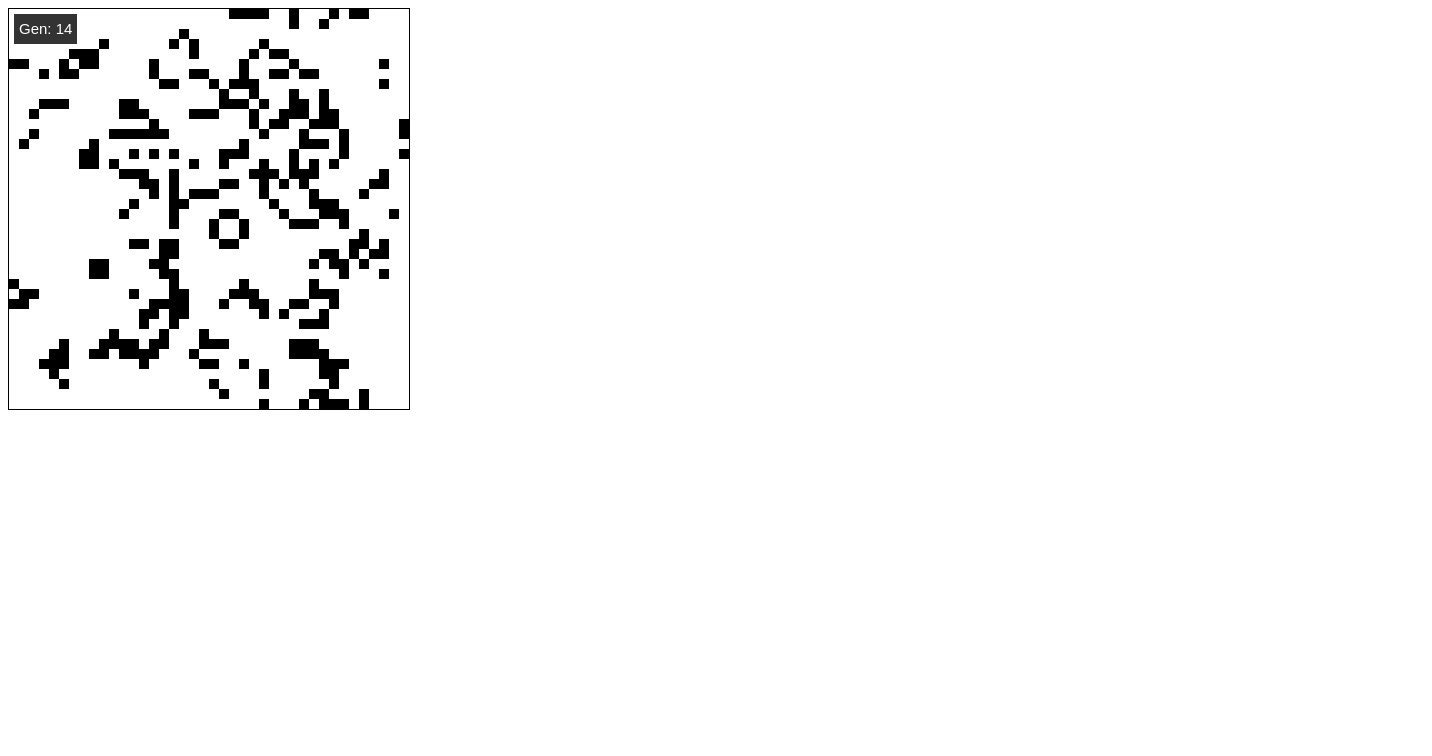
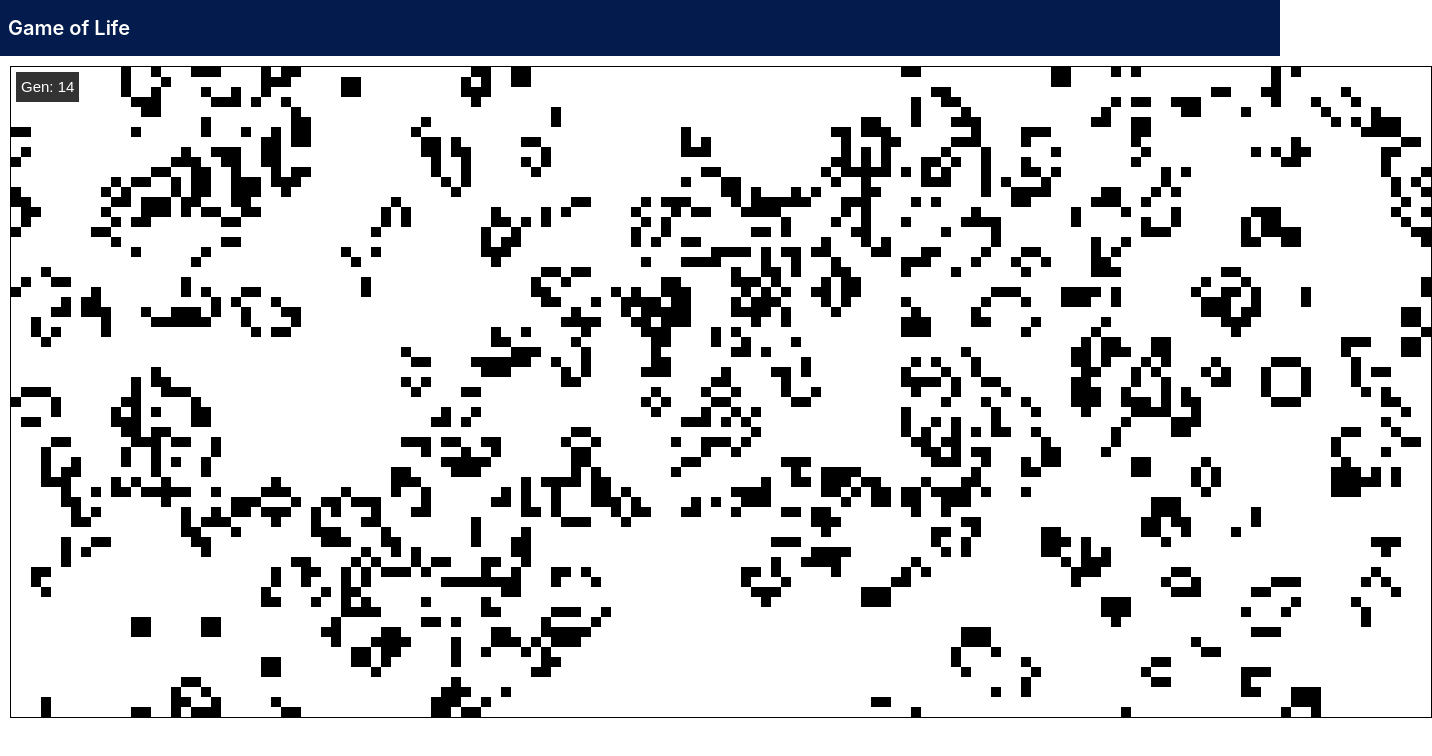
Before and after one commit to MirandaCalls/GameOfLifeJS, a website with bundled scripts: page index.html in a window 1280 px wide. Shown: the whole page, 1432 px wide, since content can reach past the window. Built offline with nearby package versions, Linux system fonts and the light colour scheme.

Commit message:
Added navbar and updated styles

```diff
--- a/index.css
+++ b/index.css
@@ -1,3 +1,42 @@
+html {
+    font-family: -apple-system, BlinkMacSystemFont, "Segoe UI", Roboto, Oxygen-Sans, Ubuntu, Cantarell, "Helvetica Neue", sans-serif;
+}
+
+html, body {
+    margin: 0;
+    height: 100%;
+}
+
 #GameBoard {
     border: 1px solid black;
 }
+
+.navbar {
+    padding: .5rem .5rem;
+    height: 2.5rem;
+    background-color: #031b4d;
+    align-items: center;
+    display: flex;
+}
+
+.app-title {
+    font-size: 1.25rem;
+    font-weight: 600;
+    margin: 0px;
+    color: white;
+}
+
+.content {
+    height: calc(100vh - 3.5rem);
+}
+
+.game-area {
+    padding: 10px;
+    display: flex;
+}
+
+canvas {
+    display: inline-block;
+    margin-left: auto;
+    margin-right: auto;
+}
--- a/index.html
+++ b/index.html
@@ -5,7 +5,14 @@
         <link rel="stylesheet" href="index.css"/>
     </head>
     <body>
-        <canvas id="GameBoard" width="400" height="400"></canvas>
-        <script src="index.js" type="module"></script>
+        <div class="navbar">
+            <p class="app-title">Game of Life</p>
+        </div>
+        <div class="content">
+            <div class="game-area">
+                <canvas id="GameBoard" width="1420" height="650"></canvas>
+                <script src="index.js" type="module"></script>
+            </div>
+        </div>
     </body>
 </html>
```
